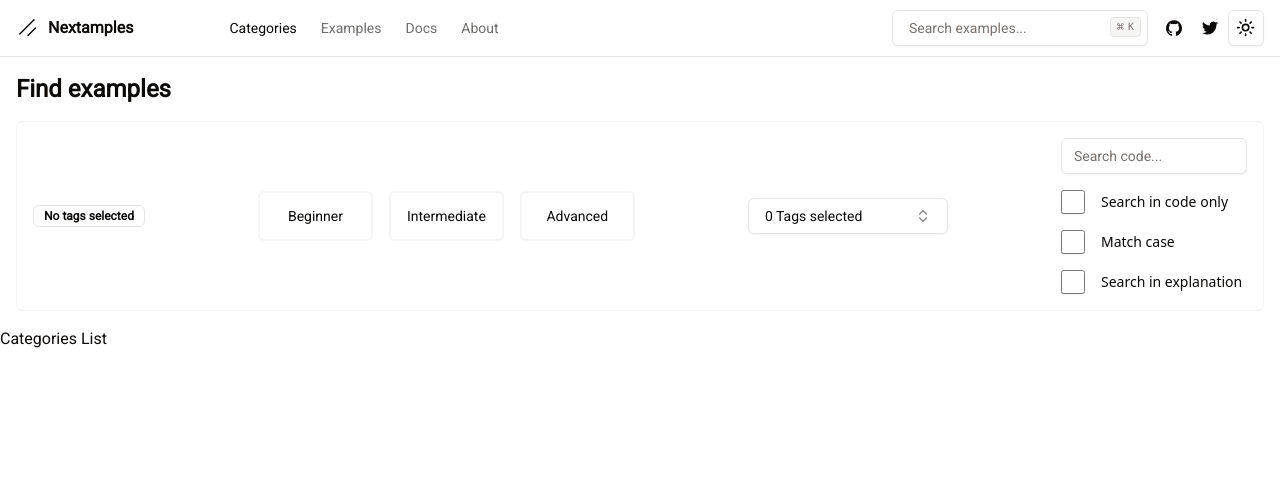
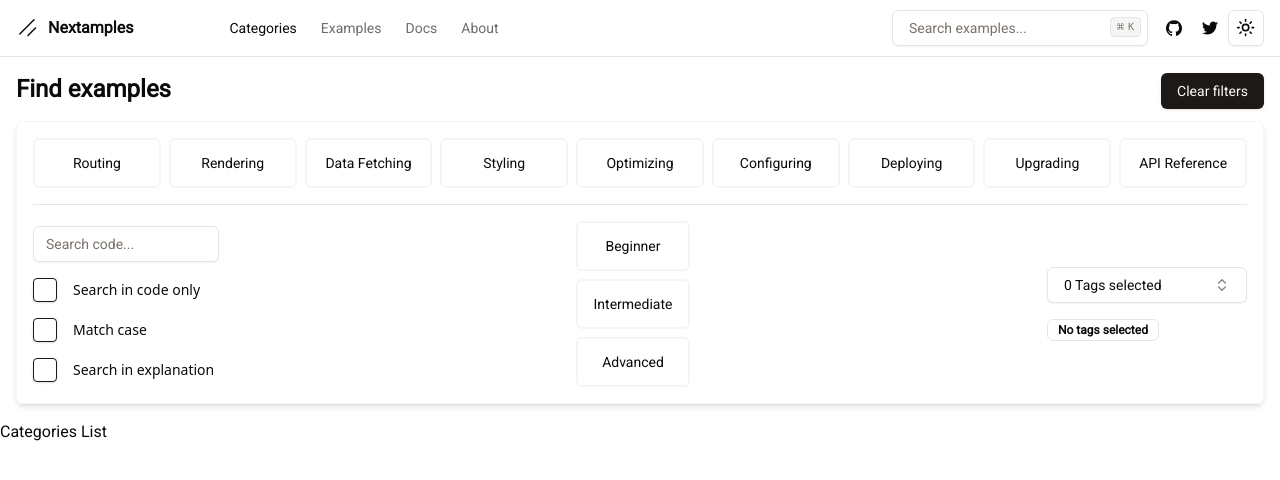
Before and after one commit to ILoID/nextamples, a Next.js app: page /categories in a window 1280 px wide. Shown: the top 480 px of the page. Built offline with nearby package versions, Linux system fonts and the light colour scheme.

Commit message:
filters done for now

```diff
--- a/components/categories/CategoriesFilter.tsx
+++ b/components/categories/CategoriesFilter.tsx
@@ -11,31 +11,10 @@ import { Command, CommandEmpty, CommandGroup, CommandInput, CommandItem } from "
 import { cn } from "@/lib/utils";
 import { Badge } from "../ui/badge";
 import CategoriesSearch from "./CategoriesSearch";
-import { SearchOptions } from "@/types/searchOptions";
-
-// TODO: Make a real tag list
-const tagList = [
-    {
-        value: "routes",
-        label: "Routes"
-    },
-    {
-        value: "controllers",
-        label: "Controllers"
-    },
-    {
-        value: "models",
-        label: "Models"
-    },
-    {
-        value: "views",
-        label: "Views"
-    },
-    {
-        value: "components",
-        label: "Components"
-    },
-]
+import { SearchOptions, categories, tagList } from "@/types";
+import { Separator } from "../ui/separator";
+import { DropdownMenu, DropdownMenuContent, DropdownMenuLabel, DropdownMenuRadioGroup, DropdownMenuRadioItem, DropdownMenuSeparator, DropdownMenuTrigger } from "../ui/dropdown-menu";
+import { Select, SelectContent, SelectGroup, SelectItem, SelectLabel, SelectTrigger, SelectValue } from "../ui/select";
 
 interface CategoriesFilterProps { };
 
@@ -46,7 +25,7 @@ const CategoriesFilter: React.FC<CategoriesFilterProps> = ({ }) => {
 
     const [open, setOpen] = useState(false);
 
-    const category = searchParams.get("category");
+    const category = searchParams.get("category") || "";
     const tags = useMemo(() => searchParams.get("tags")?.split(",") || [], [searchParams])
     const complexity = searchParams.get("complexity");
 
@@ -99,8 +78,7 @@ const CategoriesFilter: React.FC<CategoriesFilterProps> = ({ }) => {
         }
     }
 
-    const handleSearch = useCallback((searchQuery: string, options: SearchOptions) => {
-        console.log(searchQuery, options)
+    const handleSearchChange = useCallback((searchQuery: string, options: SearchOptions) => {
         const params = new URLSearchParams(searchParams.toString());
 
         if (searchQuery) {
@@ -121,7 +99,7 @@ const CategoriesFilter: React.FC<CategoriesFilterProps> = ({ }) => {
     }, [router, pathname, searchParams]);
 
     const SelectedTags: React.FC<{ tags: string[] }> = ({ tags }) => (
-        <div className="flex flex-wrap gap-2 md:flex-col">
+        <div className="flex flex-wrap gap-2 md:max-w-[200px]">
             {tags.length > 0 ? (
                 tags.map((tag) => (
                     <div key={tag} className="relative group inline-flex items-center cursor-pointer hover:opacity-50" onClick={() => handleRemoveTag(tag)}>
@@ -132,7 +110,7 @@ const CategoriesFilter: React.FC<CategoriesFilterProps> = ({ }) => {
                     </div>
                 ))
             ) : (
-                <div className="relative group inline-flex items-center cursor-pointer hover:opacity-50">
+                <div className="relative group flex items-center cursor-pointer hover:opacity-50">
                     <Badge variant="outline">
                         No tags selected
                     </Badge>
@@ -143,33 +121,70 @@ const CategoriesFilter: React.FC<CategoriesFilterProps> = ({ }) => {
 
     return (
         <div className="p-4">
-            <h1 className="mb-4">
-                <span className="text-2xl font-extrabold">
+            <div className="flex justify-between">
+                <h1 className="text-2xl font-extrabold mb-4">
                     Find examples
-                </span>
                 </h1>
 
-            <div className="flex flex-col p-4 space-y-4 rounded-md border border-muted md:flex-row md:justify-between md:items-center md:space-y-0">
-                <SelectedTags tags={tags} />
+                {/* Clear filters */}
+                <Button className="" variant="default" onClick={() => router.push(pathname)}>
+                    Clear filters
+                </Button>
+            </div>
+
+            <div className="flex flex-col border border-muted p-4 rounded-md shadow-md">
+                {/* Desktop Categories */}
+                <RadioGroup className="hidden md:flex md:items-center md:justify-between md:">
+                    {categories.map((categoryItem => (
+                        <Label key={categoryItem} htmlFor={categoryItem} className="flex flex-col items-center justify-between w-full rounded-md border-2 border-muted bg-popover p-4 cursor-pointer hover:bg-accent hover:text-accent-foreground [&:has([data-state=checked])]:border-blue-500">
+                            <RadioGroupItem value={categoryItem} id={categoryItem} className="sr-only" onClick={() => handleFilterChange("category", categoryItem.toLowerCase())} checked={category === categoryItem.toLowerCase()} />
+                            <span>{categoryItem}</span>
+                        </Label>
+                    )))}
+                </RadioGroup>
+
+                <Separator className="hidden md:block my-4" />
+
+                {/* Mobile Categories */}
+                <div className="mb-4 z-100 md:hidden">
+                    <Select onValueChange={(value) => handleFilterChange("category", value.toLowerCase())}>
+                        <SelectTrigger>
+                            <SelectValue placeholder="Select a category" />
+                        </SelectTrigger>
+                        <SelectContent>
+                            <SelectGroup>
+                                {categories.map((categoryItem => (
+                                    <SelectItem key={categoryItem} value={categoryItem}>
+                                        {categoryItem}
+                                    </SelectItem>
+                                )))}
+                            </SelectGroup>
+                        </SelectContent>
+                    </Select>
+                </div>
+
+                <div className="flex flex-col space-y-4 md:flex-row md:justify-between md:items-center md:space-y-0">
+                    {/* Search */}
+                    <CategoriesSearch onSearch={handleSearchChange} />
 
                     {/* Complexity Filter */}
-                <RadioGroup className="grid grid-cols-3 gap-4">
-                    <Label htmlFor="easy" className="flex flex-col items-center justify-between rounded-md border-2 border-muted bg-popover p-4 hover:bg-accent hover:text-accent-foreground [&:has([data-state=checked])]:border-green-500">
+                    <RadioGroup className="flex md:flex-col">
+                        <Label htmlFor="easy" className="flex flex-col items-center justify-between rounded-md border-2 border-muted bg-popover p-4 cursor-pointer hover:bg-accent hover:text-accent-foreground [&:has([data-state=checked])]:border-green-500">
                             <RadioGroupItem value="easy" id="easy" className="sr-only" onClick={() => handleFilterChange("complexity", "easy")} checked={complexity === "easy"} />
                             <span>Beginner</span>
                         </Label>
-                    <Label htmlFor="medium" className="flex flex-col items-center justify-between rounded-md border-2 border-muted bg-popover p-4 hover:bg-accent hover:text-accent-foreground [&:has([data-state=checked])]:border-yellow-500">
+                        <Label htmlFor="medium" className="flex flex-col items-center justify-between rounded-md border-2 border-muted bg-popover p-4 cursor-pointer hover:bg-accent hover:text-accent-foreground [&:has([data-state=checked])]:border-yellow-500">
                             <RadioGroupItem value="medium" id="medium" className="sr-only" onClick={() => handleFilterChange("complexity", "medium")} checked={complexity === "medium"} />
                             <span>Intermediate</span>
                         </Label>
-                    <Label htmlFor="hard" className="flex flex-col items-center justify-between rounded-md border-2 border-muted bg-popover p-4 hover:bg-accent hover:text-accent-foreground [&:has([data-state=checked])]:border-red-500">
+                        <Label htmlFor="hard" className="flex flex-col items-center justify-between rounded-md border-2 border-muted bg-popover p-4 cursor-pointer hover:bg-accent hover:text-accent-foreground [&:has([data-state=checked])]:border-red-500">
                             <RadioGroupItem value="hard" id="hard" className="sr-only" onClick={() => handleFilterChange("complexity", "hard")} checked={complexity === "hard"} />
                             <span>Advanced</span>
                         </Label>
                     </RadioGroup>
 
                     {/* Tags Filter */}
-                <div className="flex flex-col space-y-4 md:flex-row md:space-y-0 md:items-center md:space-x-4">
+                    <div className="flex flex-col justify-between space-y-4">
                         <Popover open={open} onOpenChange={setOpen}>
                             <PopoverTrigger asChild>
                                 <Button variant="outline" role="combobox" aria-expanded={open} className="w-[200px] justify-between">
@@ -196,11 +211,9 @@ const CategoriesFilter: React.FC<CategoriesFilterProps> = ({ }) => {
                                 </Command>
                             </PopoverContent>
                         </Popover>
+
+                        <SelectedTags tags={tags} />
                     </div>
-
-                {/* Search */}
-                <div>
-                    <CategoriesSearch onSearch={handleSearch} />
                 </div>
             </div>
         </div>
--- a/components/categories/CategoriesSearch.tsx
+++ b/components/categories/CategoriesSearch.tsx
@@ -2,7 +2,8 @@
 
 import { useState } from "react";
 import { Input } from "../ui/input";
-import { SearchOptions } from "@/types/searchOptions";
+import { SearchOptions } from "@/types";
+import { Checkbox } from "../ui/checkbox";
 
 interface CategoriesSearchProps {
     onSearch: (searchQuery: string, options: SearchOptions) => void;
@@ -36,24 +37,24 @@ const CategoriesSearch: React.FC<CategoriesSearchProps> = ({
         <div className="flex flex-col space-y-4">
             <Input type="text" placeholder="Search code..." onChange={handleSearchChange} value={searchQuery} />
             <div className="flex flex-col space-y-4">
-                <label className="flex items-center justify-start space-x-4 cursor-pointer">
-                    <Input className="h-6 w-6" type="checkbox" checked={options.searchInCodeOnly} onChange={() => handleOptionChange("searchInCodeOnly")} />
+                <div className="flex items-center justify-start space-x-4">
+                    <Checkbox className="h-6 w-6" checked={options.searchInCodeOnly} onClick={() => handleOptionChange("searchInCodeOnly")} />
                     <p className="text-sm font-sans">
                         Search in code only
                     </p>
-                </label>
-                <label className="flex items-center justify-start space-x-4 cursor-pointer">
-                    <Input className="h-6 w-6" type="checkbox" checked={options.matchCase} onChange={() => handleOptionChange("matchCase")} />
+                </div>
+                <div className="flex items-center justify-start space-x-4">
+                    <Checkbox className="h-6 w-6" checked={options.matchCase} onClick={() => handleOptionChange("matchCase")} />
                     <p className="text-sm font-sans">
                         Match case
                     </p>
-                </label>
-                <label className="flex items-center justify-start space-x-4 cursor-pointer">
-                    <Input className="h-6 w-6" type="checkbox" checked={options.searchInExplanation} onChange={() => handleOptionChange("searchInExplanation")} />
+                </div>
+                <div className="flex items-center justify-start space-x-4">
+                    <Checkbox className="h-6 w-6" checked={options.searchInExplanation} onClick={() => handleOptionChange("searchInExplanation")} />
                     <p className="text-sm font-sans">
                         Search in explanation
                     </p>
-                </label>
+                </div>
             </div>
         </div>
     );
--- /dev/null
+++ b/components/ui/checkbox.tsx
@@ -0,0 +1,30 @@
+"use client"
+
+import * as React from "react"
+import * as CheckboxPrimitive from "@radix-ui/react-checkbox"
+import { CheckIcon } from "@radix-ui/react-icons"
+
+import { cn } from "@/lib/utils"
+
+const Checkbox = React.forwardRef<
+  React.ElementRef<typeof CheckboxPrimitive.Root>,
+  React.ComponentPropsWithoutRef<typeof CheckboxPrimitive.Root>
+>(({ className, ...props }, ref) => (
+  <CheckboxPrimitive.Root
+    ref={ref}
+    className={cn(
+      "peer h-4 w-4 shrink-0 rounded-sm border border-primary shadow focus-visible:outline-none focus-visible:ring-1 focus-visible:ring-ring disabled:cursor-not-allowed disabled:opacity-50 data-[state=checked]:bg-primary data-[state=checked]:text-primary-foreground",
+      className
+    )}
+    {...props}
+  >
+    <CheckboxPrimitive.Indicator
+      className={cn("flex items-center justify-center text-current")}
+    >
+      <CheckIcon className="h-4 w-4" />
+    </CheckboxPrimitive.Indicator>
+  </CheckboxPrimitive.Root>
+))
+Checkbox.displayName = CheckboxPrimitive.Root.displayName
+
+export { Checkbox }
--- /dev/null
+++ b/components/ui/select.tsx
@@ -0,0 +1,120 @@
+"use client"
+
+import * as React from "react"
+import { CaretSortIcon, CheckIcon } from "@radix-ui/react-icons"
+import * as SelectPrimitive from "@radix-ui/react-select"
+
+import { cn } from "@/lib/utils"
+
+const Select = SelectPrimitive.Root
+
+const SelectGroup = SelectPrimitive.Group
+
+const SelectValue = SelectPrimitive.Value
+
+const SelectTrigger = React.forwardRef<
+  React.ElementRef<typeof SelectPrimitive.Trigger>,
+  React.ComponentPropsWithoutRef<typeof SelectPrimitive.Trigger>
+>(({ className, children, ...props }, ref) => (
+  <SelectPrimitive.Trigger
+    ref={ref}
+    className={cn(
+      "flex h-9 w-full items-center justify-between rounded-md border border-input bg-transparent px-3 py-2 text-sm shadow-sm ring-offset-background placeholder:text-muted-foreground focus:outline-none focus:ring-1 focus:ring-ring disabled:cursor-not-allowed disabled:opacity-50",
+      className
+    )}
+    {...props}
+  >
+    {children}
+    <SelectPrimitive.Icon asChild>
+      <CaretSortIcon className="h-4 w-4 opacity-50" />
+    </SelectPrimitive.Icon>
+  </SelectPrimitive.Trigger>
+))
+SelectTrigger.displayName = SelectPrimitive.Trigger.displayName
+
+const SelectContent = React.forwardRef<
+  React.ElementRef<typeof SelectPrimitive.Content>,
+  React.ComponentPropsWithoutRef<typeof SelectPrimitive.Content>
+>(({ className, children, position = "popper", ...props }, ref) => (
+  <SelectPrimitive.Portal>
+    <SelectPrimitive.Content
+      ref={ref}
+      className={cn(
+        "relative z-50 min-w-[8rem] overflow-hidden rounded-md border bg-popover text-popover-foreground shadow-md data-[state=open]:animate-in data-[state=closed]:animate-out data-[state=closed]:fade-out-0 data-[state=open]:fade-in-0 data-[state=closed]:zoom-out-95 data-[state=open]:zoom-in-95 data-[side=bottom]:slide-in-from-top-2 data-[side=left]:slide-in-from-right-2 data-[side=right]:slide-in-from-left-2 data-[side=top]:slide-in-from-bottom-2",
+        position === "popper" &&
+          "data-[side=bottom]:translate-y-1 data-[side=left]:-translate-x-1 data-[side=right]:translate-x-1 data-[side=top]:-translate-y-1",
+        className
+      )}
+      position={position}
+      {...props}
+    >
+      <SelectPrimitive.Viewport
+        className={cn(
+          "p-1",
+          position === "popper" &&
+            "h-[var(--radix-select-trigger-height)] w-full min-w-[var(--radix-select-trigger-width)]"
+        )}
+      >
+        {children}
+      </SelectPrimitive.Viewport>
+    </SelectPrimitive.Content>
+  </SelectPrimitive.Portal>
+))
+SelectContent.displayName = SelectPrimitive.Content.displayName
+
+const SelectLabel = React.forwardRef<
+  React.ElementRef<typeof SelectPrimitive.Label>,
+  React.ComponentPropsWithoutRef<typeof SelectPrimitive.Label>
+>(({ className, ...props }, ref) => (
+  <SelectPrimitive.Label
+    ref={ref}
+    className={cn("px-2 py-1.5 text-sm font-semibold", className)}
+    {...props}
+  />
+))
+SelectLabel.displayName = SelectPrimitive.Label.displayName
+
+const SelectItem = React.forwardRef<
+  React.ElementRef<typeof SelectPrimitive.Item>,
+  React.ComponentPropsWithoutRef<typeof SelectPrimitive.Item>
+>(({ className, children, ...props }, ref) => (
+  <SelectPrimitive.Item
+    ref={ref}
+    className={cn(
+      "relative flex w-full cursor-default select-none items-center rounded-sm py-1.5 pl-2 pr-8 text-sm outline-none focus:bg-accent focus:text-accent-foreground data-[disabled]:pointer-events-none data-[disabled]:opacity-50",
+      className
+    )}
+    {...props}
+  >
+    <span className="absolute right-2 flex h-3.5 w-3.5 items-center justify-center">
+      <SelectPrimitive.ItemIndicator>
+        <CheckIcon className="h-4 w-4" />
+      </SelectPrimitive.ItemIndicator>
+    </span>
+    <SelectPrimitive.ItemText>{children}</SelectPrimitive.ItemText>
+  </SelectPrimitive.Item>
+))
+SelectItem.displayName = SelectPrimitive.Item.displayName
+
+const SelectSeparator = React.forwardRef<
+  React.ElementRef<typeof SelectPrimitive.Separator>,
+  React.ComponentPropsWithoutRef<typeof SelectPrimitive.Separator>
+>(({ className, ...props }, ref) => (
+  <SelectPrimitive.Separator
+    ref={ref}
+    className={cn("-mx-1 my-1 h-px bg-muted", className)}
+    {...props}
+  />
+))
+SelectSeparator.displayName = SelectPrimitive.Separator.displayName
+
+export {
+  Select,
+  SelectGroup,
+  SelectValue,
+  SelectTrigger,
+  SelectContent,
+  SelectLabel,
+  SelectItem,
+  SelectSeparator,
+}
--- a/package.json
+++ b/package.json
@@ -9,6 +9,7 @@
     "lint": "next lint"
   },
   "dependencies": {
+    "@radix-ui/react-checkbox": "^1.0.4",
     "@radix-ui/react-dialog": "^1.0.4",
     "@radix-ui/react-dropdown-menu": "^2.0.5",
     "@radix-ui/react-icons": "^1.3.0",
@@ -16,6 +17,7 @@
     "@radix-ui/react-popover": "^1.0.6",
     "@radix-ui/react-radio-group": "^1.1.3",
     "@radix-ui/react-scroll-area": "^1.0.4",
+    "@radix-ui/react-select": "^1.2.2",
     "@radix-ui/react-separator": "^1.0.3",
     "@radix-ui/react-slider": "^1.1.2",
     "@radix-ui/react-slot": "^1.0.2",
--- /dev/null
+++ b/types/index.ts
@@ -0,0 +1,40 @@
+export const categories = [
+    "Routing",
+    "Rendering",
+    "Data Fetching",
+    "Styling",
+    "Optimizing",
+    "Configuring",
+    "Deploying",
+    "Upgrading",
+    "API Reference",
+];
+
+export const tagList = [
+    {
+        value: "routes",
+        label: "Routes"
+    },
+    {
+        value: "controllers",
+        label: "Controllers"
+    },
+    {
+        value: "models",
+        label: "Models"
+    },
+    {
+        value: "views",
+        label: "Views"
+    },
+    {
+        value: "components",
+        label: "Components"
+    },
+];
+
+export interface SearchOptions {
+    searchInCodeOnly: boolean;
+    matchCase: boolean;
+    searchInExplanation: boolean;
+};
--- a/types/searchOptions.ts
+++ /dev/null
@@ -1,5 +0,0 @@
-export interface SearchOptions {
-    searchInCodeOnly: boolean;
-    matchCase: boolean;
-    searchInExplanation: boolean;
-};
```
Also changed, not shown: 1 other file (tests, documents, lock files or other folders). Lines whose indentation alone changed are shown as unchanged.
